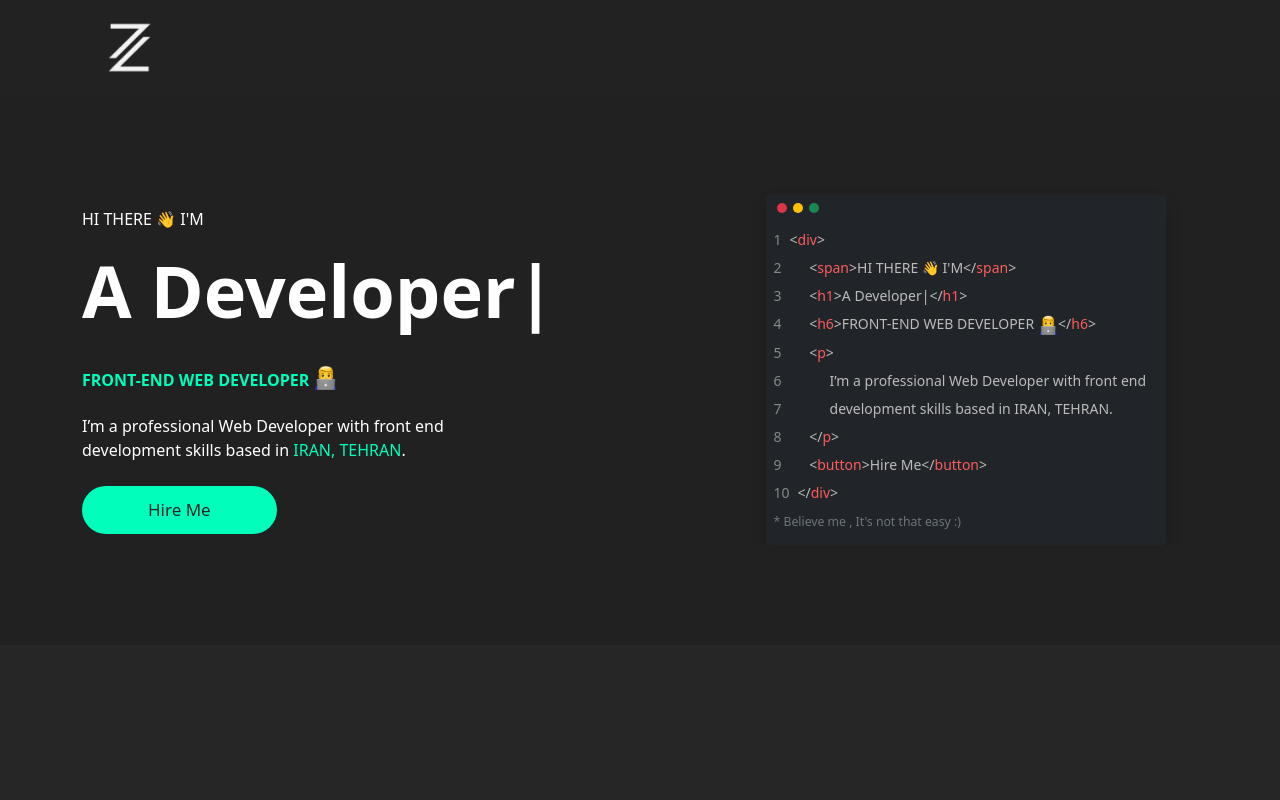
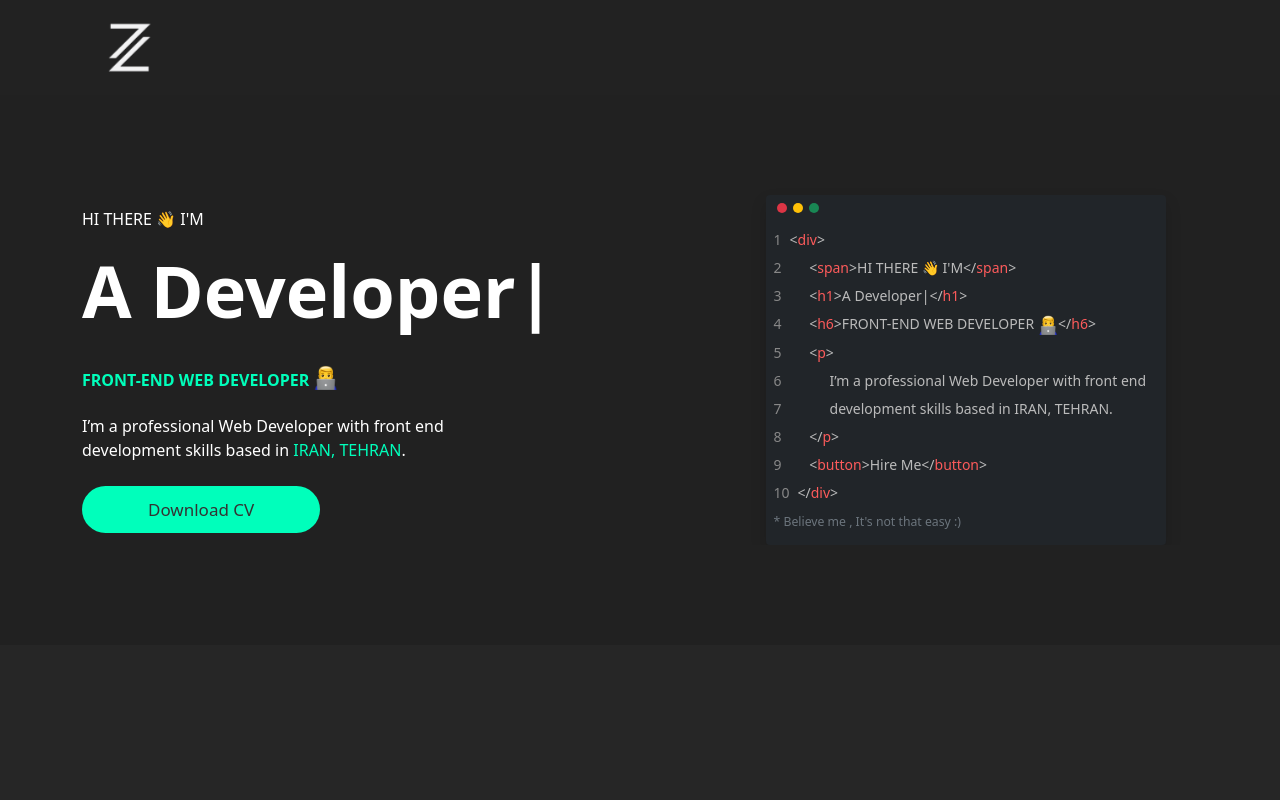
Before and after one commit to Mehdi-Zandian/Mehdi-Zandian, a React (Create React App) app: page / in a window 1280 px wide. Shown: the top 800 px of the page. Built offline with nearby package versions, Linux system fonts and the light colour scheme.

Commit message:
download cv btn ✅

```diff
--- a/src/components/Portfolio/Header/Header.js
+++ b/src/components/Portfolio/Header/Header.js
@@ -39,9 +39,13 @@ function Header() {
               based in <span style={{ color: "#0fb" }}>IRAN, TEHRAN</span>.
             </p>
 
-            <Link className="text-decoration-none text-dark" to="/#contact">
-              <button className="header__btn btn">Hire Me</button>
-            </Link>
+            <a
+              href="dataAssets/Mahdi-Zandian.pdf"
+              download=""
+              className="header__btn btn text-decoration-none"
+            >
+              Download CV
+            </a>
           </div>
         </Fade>
 
--- a/src/components/Portfolio/Header/Header.scss
+++ b/src/components/Portfolio/Header/Header.scss
@@ -18,9 +18,9 @@
     border-radius: 25px;
     box-shadow: 0 0 7px transparent;
     transition: all 0.3s;
+    color: #333;
 
     &:hover {
-      color: #333;
       box-shadow: 0 0 7px #0fb;
     }
   }
```
Also changed, not shown: 1 other file (tests, documents, lock files or other folders).
